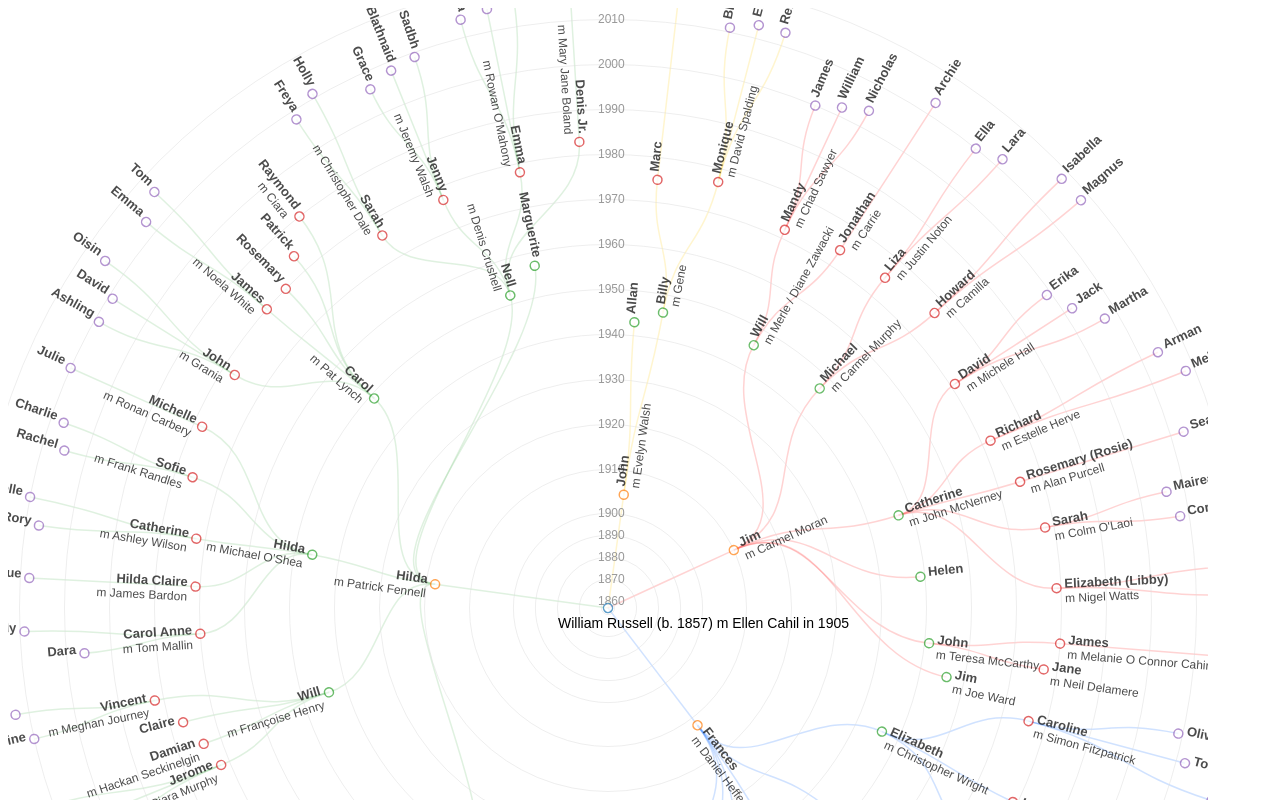
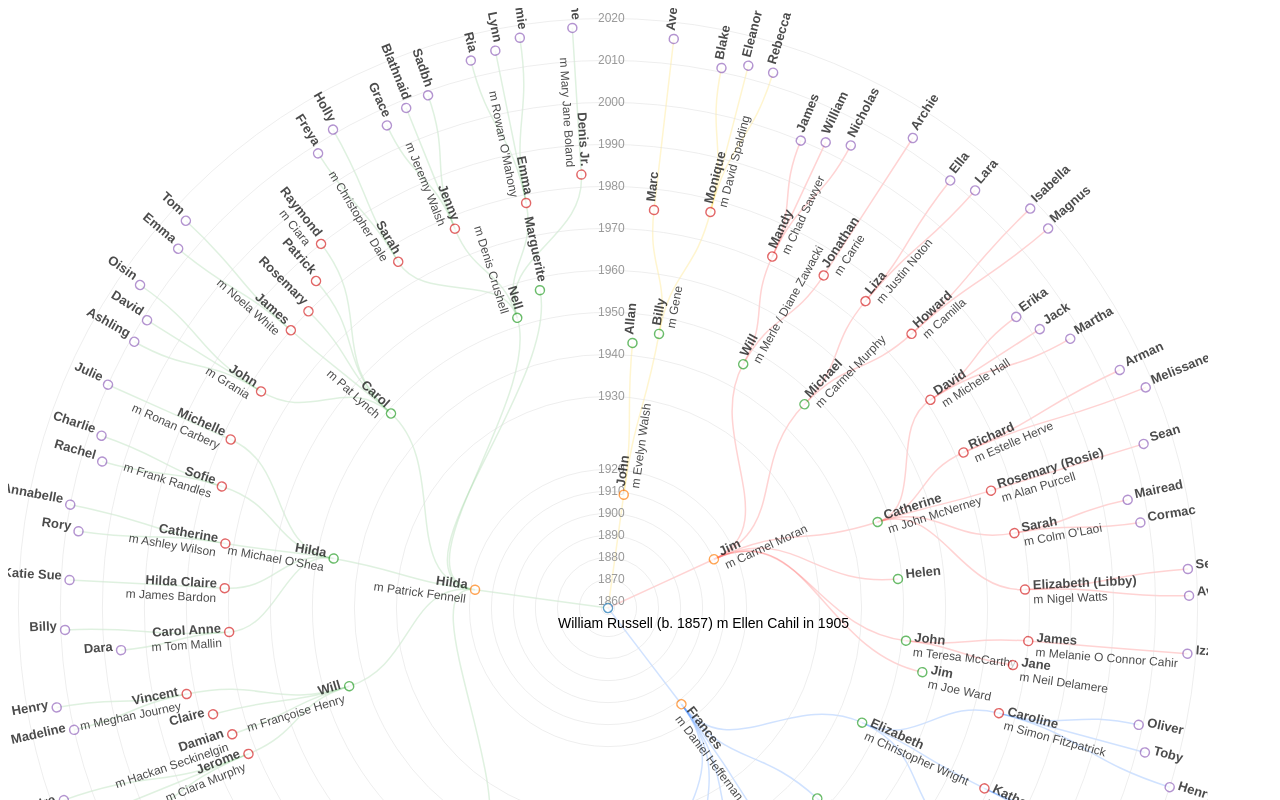
Before and after one commit to jimmyreno/jimmyreno.github.io, a plain HTML site: page genealogy.html in a window 1280 px wide. Shown: the top 800 px of the page. Drawn offline with nearby package versions, Linux system fonts and the light colour scheme.

Commit message:
Update genealogy.html

```diff
--- a/genealogy.html
+++ b/genealogy.html
@@ -51,11 +51,11 @@ var diameter = 1200;
 
 function yearToY(year) {
   const a = year - 1857;
-  if (year < 1910) {
+  if (year < 1930) {
     return (year-1857)*2.2;
   }
   else {
-    return ((year-1857)*4.5) - 100;
+    return ((year-1857)*4.2) - 95;
   }
   // return (year-1857)*3.5;
 }
```
